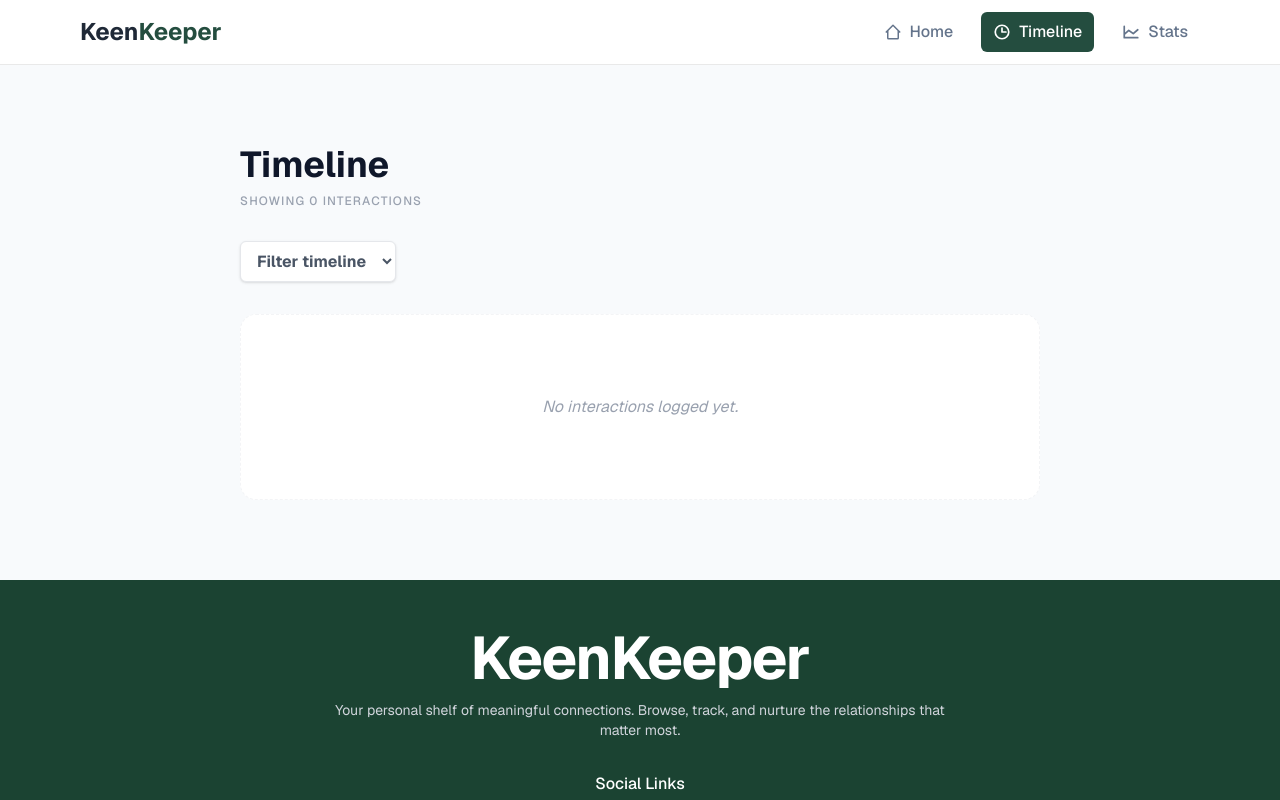
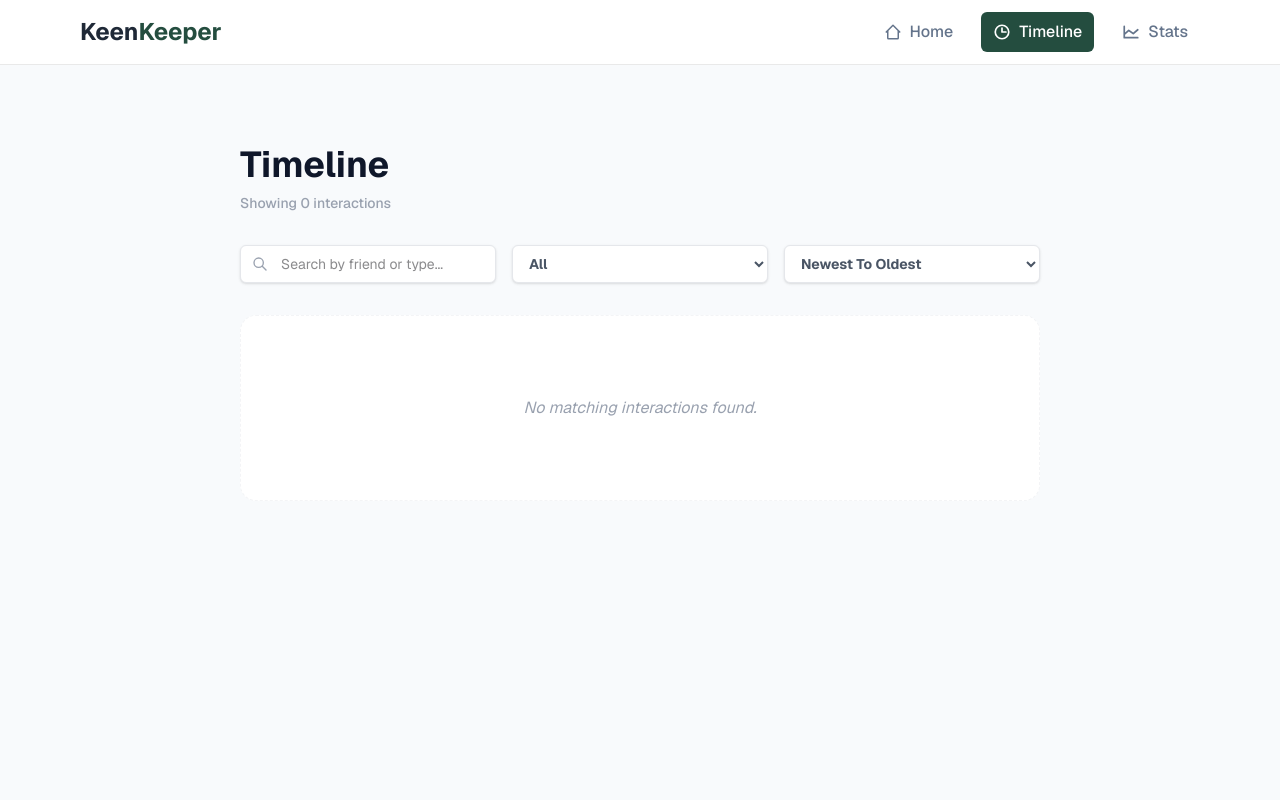
Before and after one commit to S-N-Onika/A7, a React (Vite) app: page /timeline in a window 1280 px wide. Shown: the top 800 px of the page. Built offline with nearby package versions, Linux system fonts and the light colour scheme.

Commit message:
Added sort and search function on timeline section

```diff
--- a/src/component/Timeline.jsx
+++ b/src/component/Timeline.jsx
@@ -1,12 +1,14 @@
 import { useState, useEffect } from 'react';
 import { toast } from 'react-hot-toast';
-import { HiOutlineTrash } from 'react-icons/hi';
+import { HiOutlineTrash, HiOutlineSearch } from 'react-icons/hi';
 
 const Timeline = () => {
     const [interactions, setInteractions] = useState(() => {
         return JSON.parse(localStorage.getItem('timeline') || '[]');
     });
     const [filter, setFilter] = useState('All');
+    const [searchQuery, setSearchQuery] = useState('');
+    const [sortOrder, setSortOrder] = useState('newest');
 
     useEffect(() => {
         const update = () => {
@@ -25,9 +27,15 @@ const Timeline = () => {
         }
     };
 
-    const filteredData = filter === 'All'
-        ? interactions
-        : interactions.filter(item => item.type === filter);
+    const processedData = interactions
+        .filter(item => {
+            const matchesFilter = filter === 'All' || item.type === filter;
+            const matchesSearch = item.title.toLowerCase().includes(searchQuery.toLowerCase());
+            return matchesFilter && matchesSearch;
+        })
+        .sort((a, b) => {
+            return sortOrder === 'newest' ? b.id - a.id : a.id - b.id;
+        });
 
     const getIcon = (type) => {
         const iconPath = type === 'Call' ? '/assets/call.png' : type === 'Text' ? '/assets/text.png' : '/assets/video.png';
@@ -35,14 +43,14 @@ const Timeline = () => {
     };
 
     return (
-        <div className="bg-[#f8fafc] h-auto py-20 px-4 md:px-20 lg:px-60">
+        <div className="bg-[#f8fafc] min-h-screen py-20 px-4 md:px-20 lg:px-60">
             <div className="max-w-400 mx-auto">
 
                 <div className="flex justify-between items-end mb-8">
                     <div>
                         <h2 className="text-4xl font-bold text-[#0F172A]">Timeline</h2>
-                        <p className="text-gray-400 text-xs mt-2 font-medium uppercase tracking-widest">
-                            Showing {interactions.length} interactions
+                        <p className="text-gray-400 text-sm mt-2 font-medium">
+                            Showing {processedData.length} interactions
                         </p>
                     </div>
 
@@ -56,32 +64,51 @@ const Timeline = () => {
                     )}
                 </div>
 
-                <div className="mb-8">
+                <div className="grid grid-cols-1 md:grid-cols-3 gap-4 mb-8">
+
+                    <div className="relative md:col-span-1">
+                        <HiOutlineSearch className="absolute left-3 top-1/2 -translate-y-1/2 text-gray-400" />
+                        <input
+                            type="text"
+                            placeholder="Search by friend or type..."
+                            value={searchQuery}
+                            onChange={(e) => setSearchQuery(e.target.value)}
+                            className="w-full bg-white border border-gray-200 pl-10 pr-4 py-2 rounded-md text-sm focus:outline-none focus:border-[#244d3f] shadow-sm"
+                        />
+                    </div>
+
                     <select
                         onChange={(e) => setFilter(e.target.value)}
-                        className="bg-white border border-gray-200 text-gray-600 text-md font-bold py-2 px-3 rounded-md focus:outline-none shadow-sm cursor-pointer"
+                        className="bg-white border border-gray-200 text-gray-600 text-sm font-bold py-2 px-3 rounded-md focus:outline-none shadow-sm cursor-pointer"
                     >
-                        <option value="All">Filter timeline</option>
-                        <option value="Call">Calls Only</option>
-                        <option value="Text">Texts Only</option>
-                        <option value="Video">Video Only</option>
+                        <option value="All">All</option>
+                        <option value="Call">Calls</option>
+                        <option value="Text">Texts</option>
+                        <option value="Video">Video</option>
+                    </select>
+
+                    <select
+                        value={sortOrder}
+                        onChange={(e) => setSortOrder(e.target.value)}
+                        className="bg-white border border-gray-200 text-gray-600 text-sm font-bold py-2 px-3 rounded-md focus:outline-none shadow-sm cursor-pointer"
+                    >
+                        <option value="newest">Newest To Oldest</option>
+                        <option value="oldest">Oldest To Newest</option>
                     </select>
                 </div>
 
                 <div className="space-y-4">
-                    {filteredData.length > 0 ? filteredData.map((item) => (
+                    {processedData.length > 0 ? processedData.map((item) => (
                         <div
                             key={item.id}
-                            className="bg-white p-5 rounded-xl border border-gray-50 shadow-[0_2px_10px_rgba(0,0,0,0.02)] flex items-center gap-6 hover:border-gray-200 transition-all cursor-default"
+                            className="bg-white p-5 rounded-xl border border-gray-50 shadow-[0_2px_10px_rgba(0,0,0,0.02)] flex items-center gap-6 hover:border-[#244d3f]/20 transition-all cursor-default group"
                         >
                             <div className="shrink-0">
                                 {getIcon(item.type)}
                             </div>
 
-                            <div>
-
+                            <div className="flex-1">
                                 <h4 className="text-[16px] font-semibold text-gray-800">
-
                                     <span className="text-[#244d3f]">
                                         {item.title.split(' ')[0]}
                                     </span>
@@ -89,19 +116,18 @@ const Timeline = () => {
                                         {item.title.substring(item.title.indexOf(' '))}
                                     </span>
                                 </h4>
-
                                 <p className="text-[12px] text-gray-400 font-medium mt-1">
                                     {item.date}
                                 </p>
                             </div>
                         </div>
                     ))
-                    :
-                    (
-                        <div className="text-center py-20 bg-white rounded-2xl border border-dashed border-gray-100">
-                            <p className="text-gray-400 italic text-md">No interactions logged yet.</p>
-                        </div>
-                    )}
+                        :
+                        (
+                            <div className="text-center py-20 bg-white rounded-2xl border border-dashed border-gray-100">
+                                <p className="text-gray-400 italic text-md">No matching interactions found.</p>
+                            </div>
+                        )}
                 </div>
 
             </div>
```
